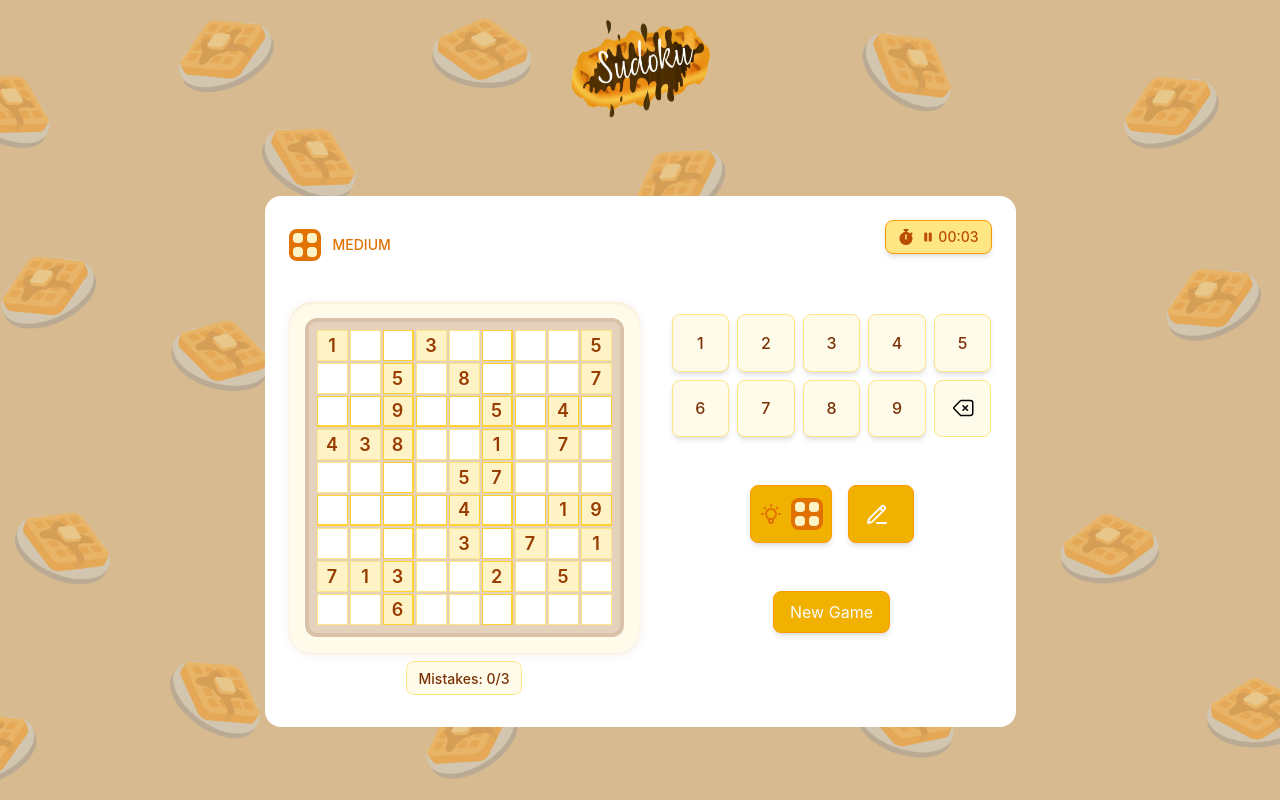
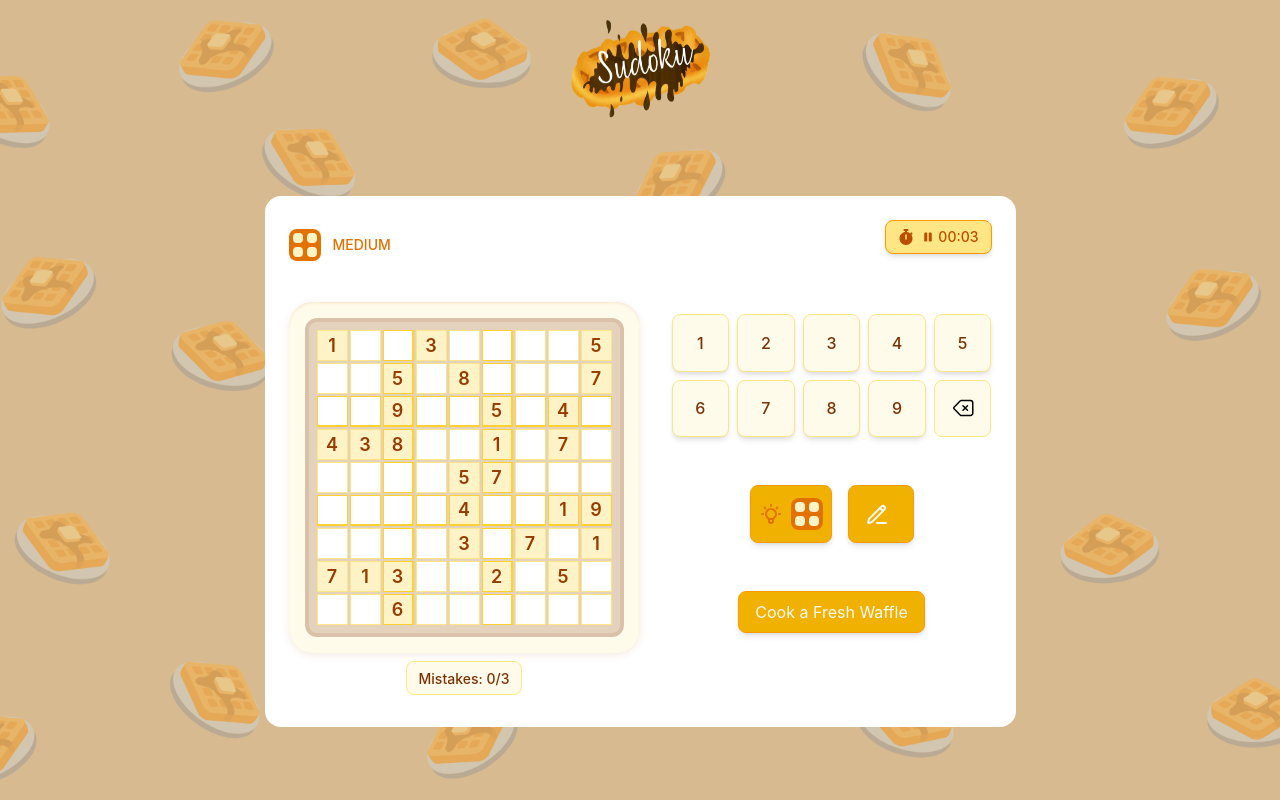
Before and after one commit to RieonaFernandes/Sudoku, a React app: page / in a window 1280 px wide. Both pictures are taken after a click on the button "Pour the Grid! 🧇". Shown: the top 800 px of the page. Built offline with nearby package versions, Linux system fonts and the light colour scheme; the HTML template or start-up script is replaced by a standard one.

Commit message:
feature: Setup for github pages.

```diff
--- a/package.json
+++ b/package.json
@@ -1,5 +1,6 @@
 {
   "name": "sudoku",
+  "homepage": "https://rieonafernandes.github.io/sudoku/",
   "private": true,
   "version": "0.0.0",
   "type": "module",
@@ -7,11 +8,14 @@
     "dev": "vite",
     "build": "vite build",
     "lint": "eslint .",
-    "preview": "vite preview"
+    "preview": "vite preview",
+    "predeploy": "npm run build",
+    "deploy": "gh-pages -d dist"
   },
   "dependencies": {
     "@reduxjs/toolkit": "^2.8.1",
     "@tailwindcss/vite": "^4.1.6",
+    "gh-pages": "^6.3.0",
     "react": "^19.1.0",
     "react-dom": "^19.1.0",
     "react-icons": "^5.5.0",
--- a/src/components/GameControls.jsx
+++ b/src/components/GameControls.jsx
@@ -64,7 +64,7 @@ const GameControls = ({
           onClick={onNewGame}
           className="px-4 py-2 bg-yellow-500 text-stone-50 rounded-lg shadow-md hover:bg-yellow-500/60 transition-colors border border-amber-500 focus:ring-2 focus:ring-amber-500 "
         >
-          New Game
+          Cook a Fresh Waffle
         </button>
       </div>
     </>
```
Also changed, not shown: 1 other file (tests, documents, lock files or other folders).
